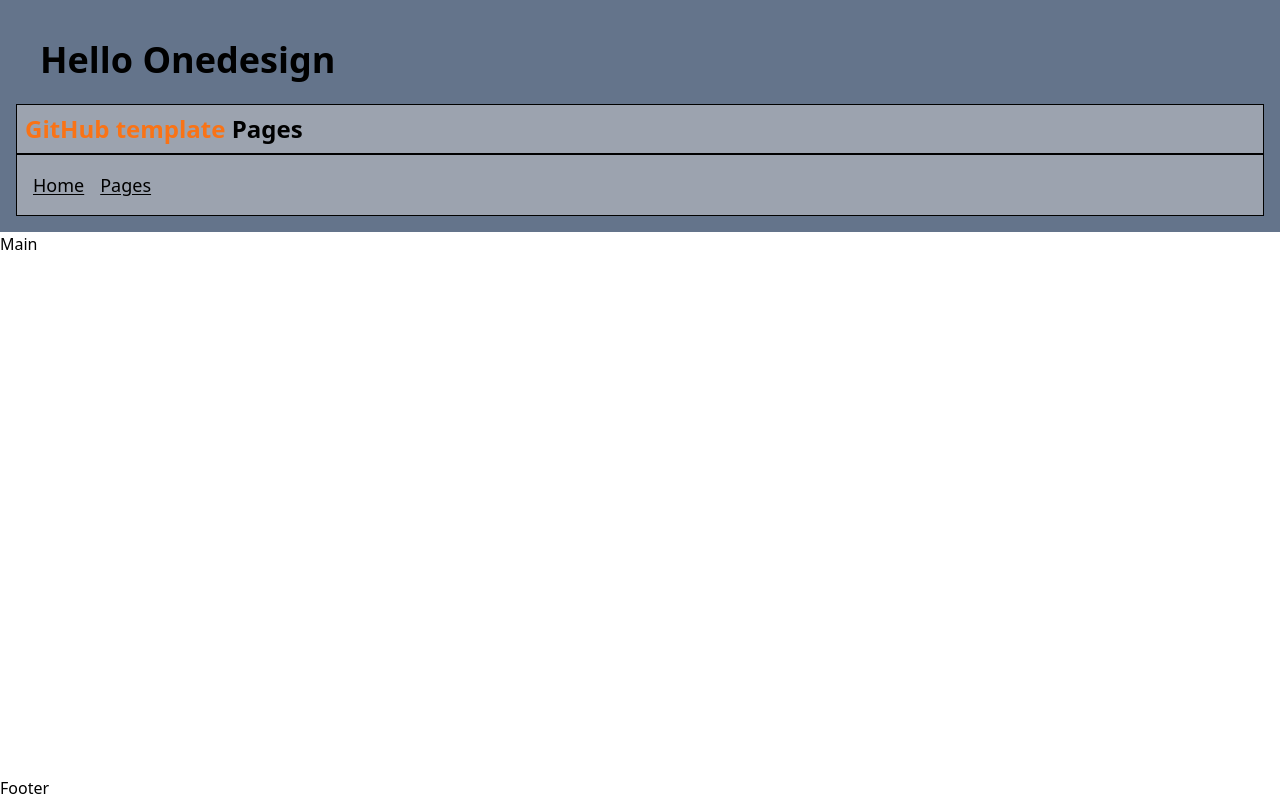
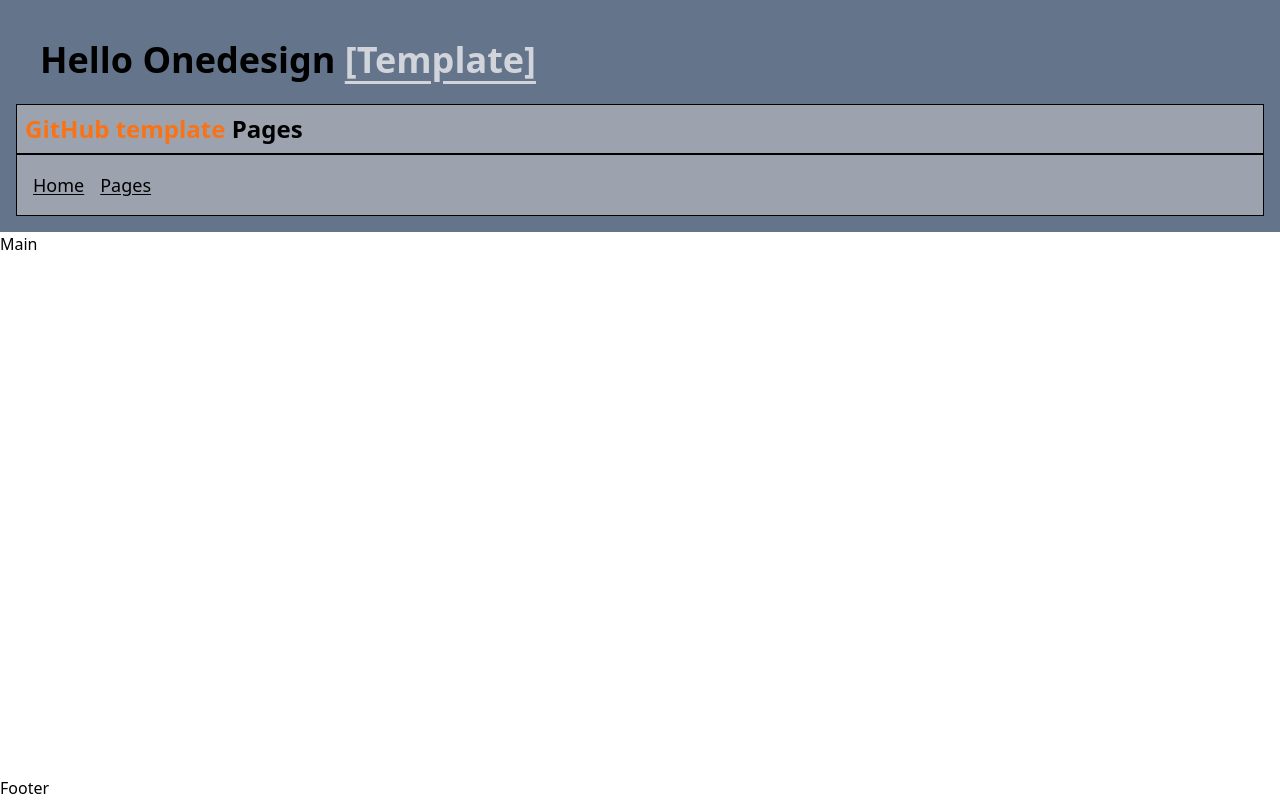
Before and after one commit to LAakerberg/onedesign-project, a website built with Vite: page pages/index.html in a window 1280 px wide. Built offline with nearby package versions, Linux system fonts and the light colour scheme.

Commit message:
Adding template text to index.html

```diff
--- a/index.html
+++ b/index.html
@@ -9,7 +9,12 @@
     <header>
       <div class="bg-slate-500 p-4 gap-1">
         <div class="">
-          <h1 class="text-4xl font-bold text-black p-6">Hello Onedesign</h1>
+          <h1 class="text-4xl font-bold text-black p-6">
+            Hello Onedesign
+            <span class="text-gray-300 underline underline-offset-8"
+              >[Template]</span
+            >
+          </h1>
         </div>
 
         <div class="bg-gray-400 p-2 border border-black gap-1">
--- a/pages/index.html
+++ b/pages/index.html
@@ -9,18 +9,29 @@
     <header>
       <div class="bg-slate-500 p-4 gap-1">
         <div class="">
-          <h1 class="text-4xl font-bold text-black p-6">Hello Onedesign</h1>
+          <h1 class="text-4xl font-bold text-black p-6">
+            Hello Onedesign
+            <span class="text-gray-300 underline underline-offset-8"
+              >[Template]</span
+            >
+          </h1>
         </div>
         <div class="bg-gray-400 p-2 border border-black gap-1">
-          <h2 class="text-2xl font-bold text-orange-500">GitHub template <span class="text-black">Pages</span></h2>
+          <h2 class="text-2xl font-bold text-orange-500">
+            GitHub template <span class="text-black">Pages</span>
+          </h2>
         </div>
         <div class="bg-gray-400 p-2 border border-black gap-1">
           <nav class="inline-block">
             <ul class="inline-flex">
-              <a href="/index.html" class="text-lg hover:font-bold underline underline-offset-2"
+              <a
+                href="/index.html"
+                class="text-lg hover:font-bold underline underline-offset-2"
                 ><li class="p-2">Home</li></a
               >
-              <a href="/pages/index.html" class="text-lg hover:font-bold underline underline-offset-2"
+              <a
+                href="/pages/index.html"
+                class="text-lg hover:font-bold underline underline-offset-2"
                 ><li class="p-2">Pages</li></a
               >
             </ul>
```
